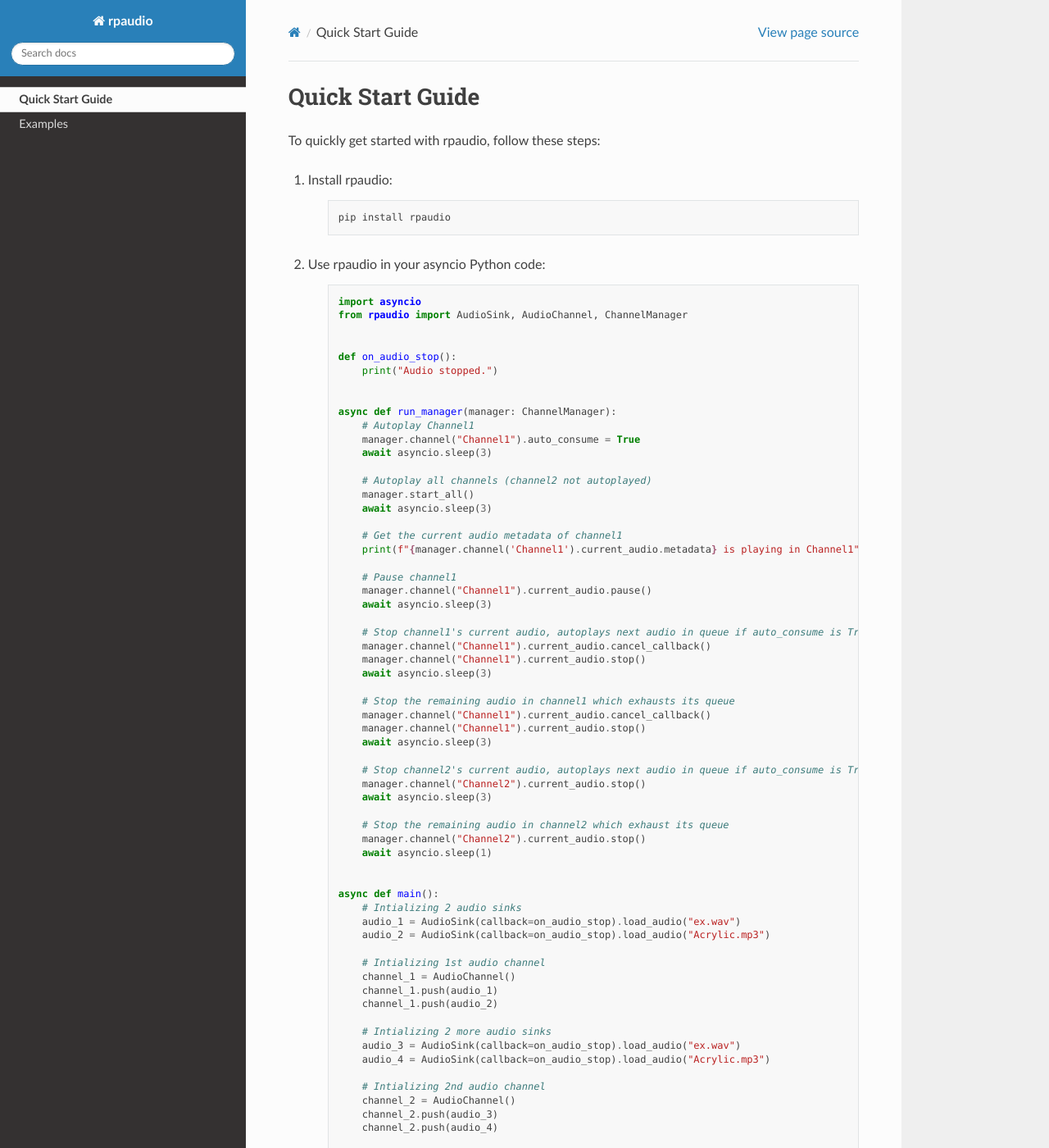
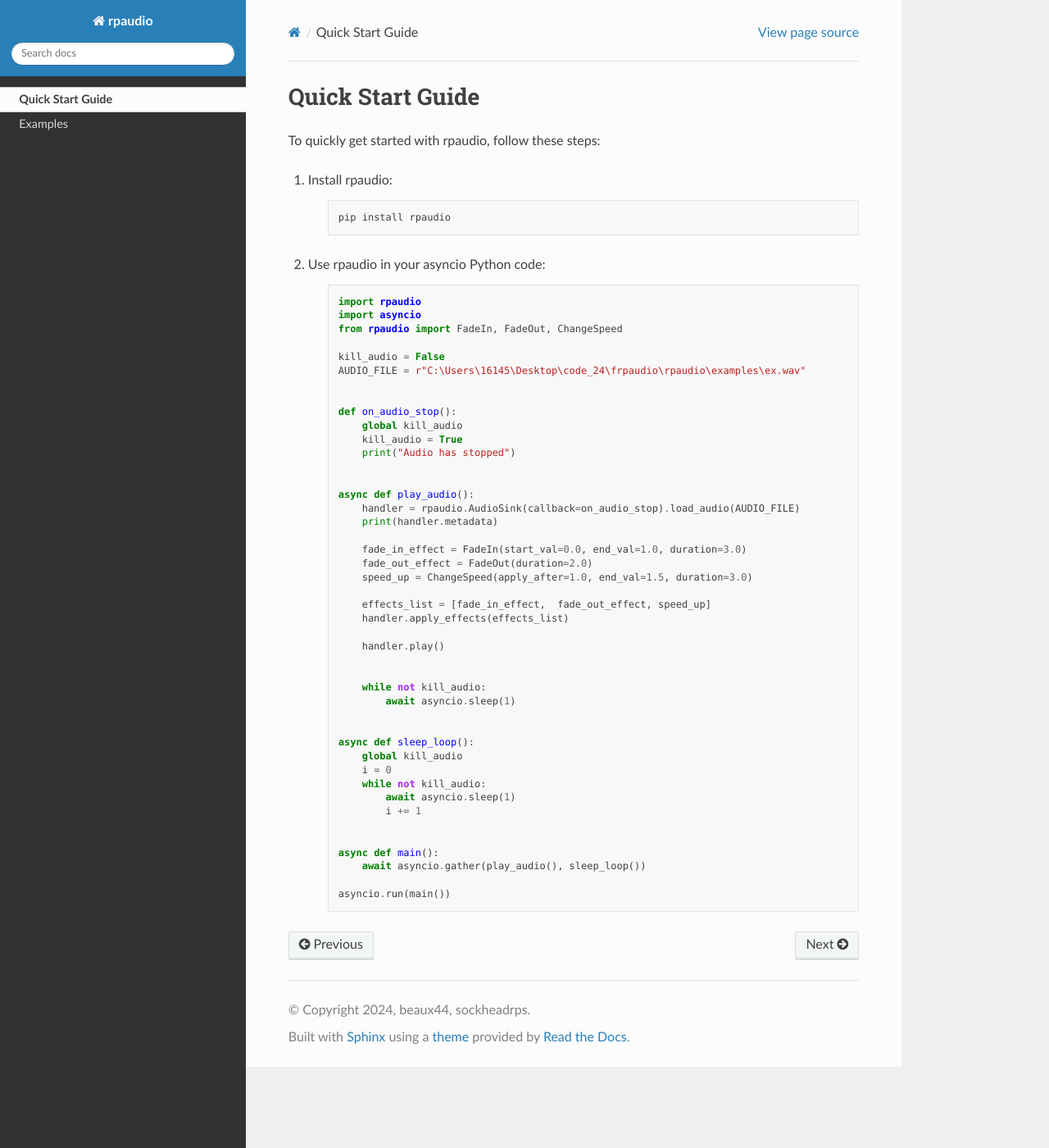
Before and after one commit to sockheadrps/rpaudio, a Sphinx documentation site: the page built from docs/source/quickstart.rst, in a window 1280 px wide and 1400 px high. Shown: the whole window at 82% size. Built offline with Sphinx 7.4.7 and the Read the Docs theme 2.0.0, drawn with Linux system fonts in a browser that asks for light colours; some of the changed text lies outside the part shown.

Commit message:
Added adjustments for fades to handle speed changes

```diff
--- a/docs/source/quickstart.rst
+++ b/docs/source/quickstart.rst
@@ -15,77 +15,47 @@ To quickly get started with rpaudio, follow these steps:
     .. code-block:: python
 
 
+        import rpaudio
         import asyncio
-        from rpaudio import AudioSink, AudioChannel, ChannelManager
+        from rpaudio import FadeIn, FadeOut, ChangeSpeed
+
+        kill_audio = False
+        AUDIO_FILE = r"C:\Users\16145\Desktop\code_24\frpaudio\rpaudio\examples\ex.wav"
 
 
         def on_audio_stop():
-            print("Audio stopped.")
+            global kill_audio
+            kill_audio = True
+            print("Audio has stopped")
 
 
-        async def run_manager(manager: ChannelManager):
-            # Autoplay Channel1
-            manager.channel("Channel1").auto_consume = True
-            await asyncio.sleep(3)
+        async def play_audio():
+            handler = rpaudio.AudioSink(callback=on_audio_stop).load_audio(AUDIO_FILE)
+            print(handler.metadata)
 
-            # Autoplay all channels (channel2 not autoplayed)
-            manager.start_all()
-            await asyncio.sleep(3)
+            fade_in_effect = FadeIn(start_val=0.0, end_val=1.0, duration=3.0)
+            fade_out_effect = FadeOut(duration=2.0)
+            speed_up = ChangeSpeed(apply_after=1.0, end_val=1.5, duration=3.0)
 
-            # Get the current audio metadata of channel1
-            print(f"{manager.channel('Channel1').current_audio.metadata} is playing in Channel1")
+            effects_list = [fade_in_effect,  fade_out_effect, speed_up]
+            handler.apply_effects(effects_list)
 
-            # Pause channel1
-            manager.channel("Channel1").current_audio.pause()
-            await asyncio.sleep(3)
+            handler.play()
 
-            # Stop channel1's current audio, autoplays next audio in queue if auto_consume is True
-            manager.channel("Channel1").current_audio.cancel_callback()
-            manager.channel("Channel1").current_audio.stop()
-            await asyncio.sleep(3)
 
-            # Stop the remaining audio in channel1 which exhausts its queue
-            manager.channel("Channel1").current_audio.cancel_callback()
-            manager.channel("Channel1").current_audio.stop()
-            await asyncio.sleep(3)
+            while not kill_audio:
+                await asyncio.sleep(1)
 
-            # Stop channel2's current audio, autoplays next audio in queue if auto_consume is True
-            manager.channel("Channel2").current_audio.stop()
-            await asyncio.sleep(3)
 
-            # Stop the remaining audio in channel2 which exhaust its queue
-            manager.channel("Channel2").current_audio.stop()
-            await asyncio.sleep(1)
+        async def sleep_loop():
+            global kill_audio
+            i = 0
+            while not kill_audio:
+                await asyncio.sleep(1)
+                i += 1
 
 
         async def main():
-            # Intializing 2 audio sinks
-            audio_1 = AudioSink(callback=on_audio_stop).load_audio("ex.wav")
-            audio_2 = AudioSink(callback=on_audio_stop).load_audio("Acrylic.mp3")
+            await asyncio.gather(play_audio(), sleep_loop())
 
-            # Intializing 1st audio channel
-            channel_1 = AudioChannel()
-            channel_1.push(audio_1)
-            channel_1.push(audio_2)
-
-            # Intializing 2 more audio sinks
-            audio_3 = AudioSink(callback=on_audio_stop).load_audio("ex.wav")
-            audio_4 = AudioSink(callback=on_audio_stop).load_audio("Acrylic.mp3")
-
-            # Intializing 2nd audio channel
-            channel_2 = AudioChannel()
-            channel_2.push(audio_3)
-            channel_2.push(audio_4)
-
-            # Intializing ChannelManager
-            manager = ChannelManager()
-            manager.add_channel("Channel1", channel_1)
-            manager.add_channel("Channel2", channel_2)
-
-            await asyncio.gather(
-                run_manager(manager),
-            )
-
-
-        if __name__ == "__main__":
-            asyncio.run(main())
+        asyncio.run(main())
--- a/pyproject.toml
+++ b/pyproject.toml
@@ -4,7 +4,7 @@ build-backend = "maturin"
 
 [project]
 name = "rpaudio"
-version = "0.0.5"
+version = "0.0.7"
 authors = [
   { name="Ryan Skiles", email="r.p.skiles@gmail.com" },
   { name="Beaux44"}
```
Also changed, not shown: README.md (+15 -19 lines), pytest_output.txt (+28 -28 lines), 2 other files.
